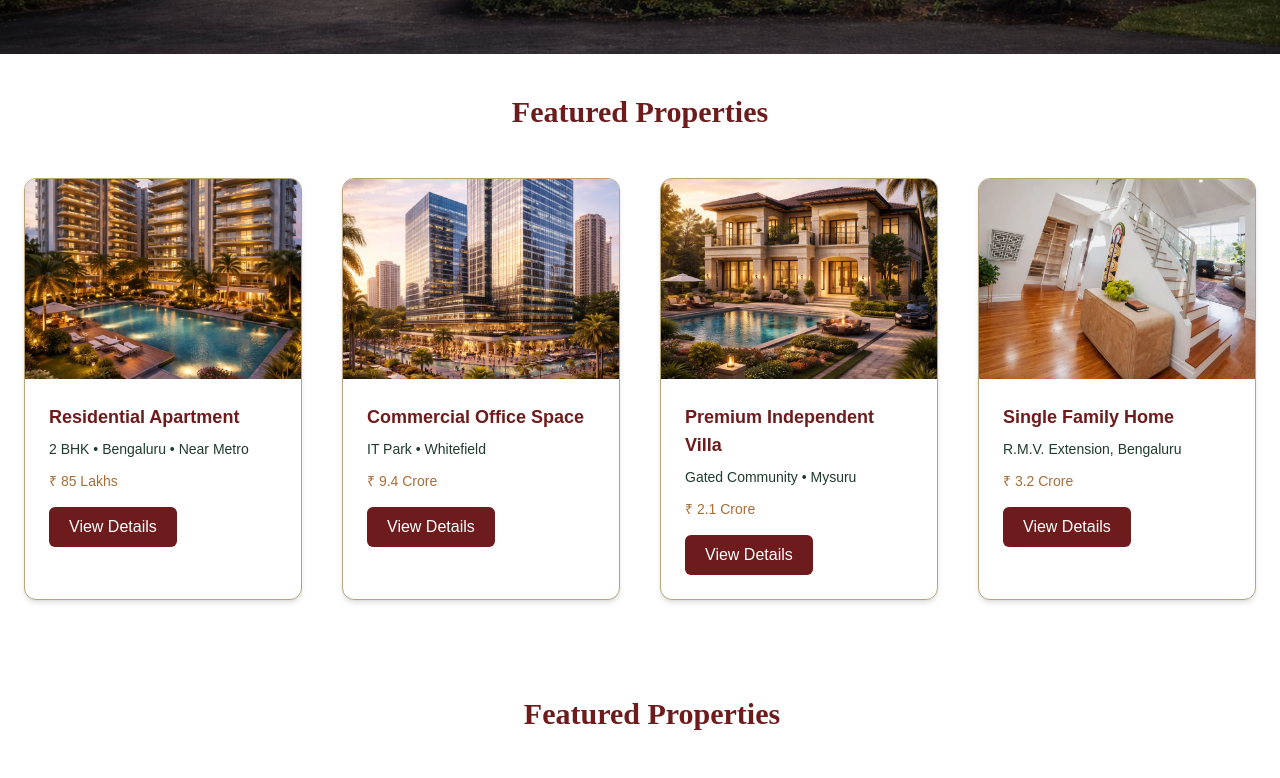
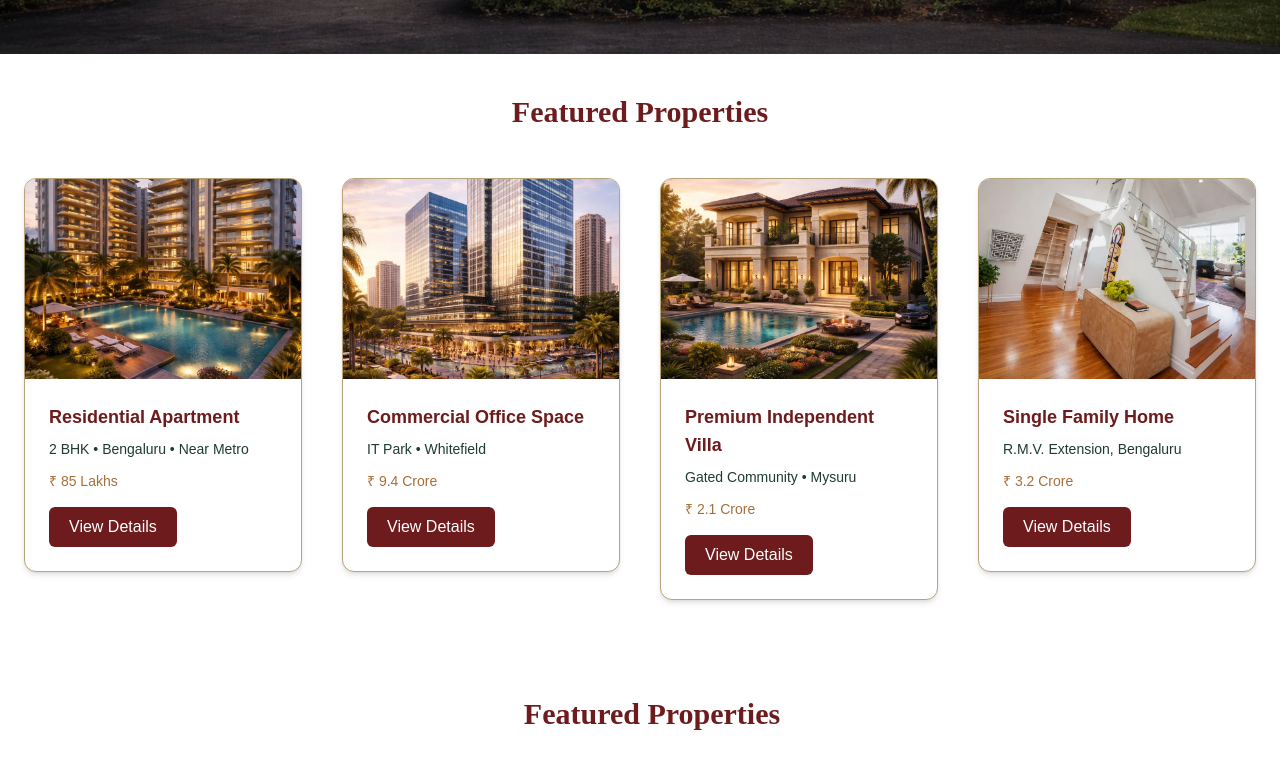
Before and after one commit to FaraazAhmed15/EstateLens, a Next.js app: page / in a window 1280 px wide. Shown: the part 546-1324 px from the top of the page. Built offline with nearby package versions, Linux system fonts and the light colour scheme.

Commit message:
Removed Popup from the cards

```diff
--- a/src/app/page.tsx
+++ b/src/app/page.tsx
@@ -16,7 +16,7 @@ export default function HomePage() {
   const [showPopup, setShowPopup] = useState(false);
 
   const placeholders = [
-    "$Residential Plot, 1200 sqft , Devanahalli",
+    "Residential Plot, 1200 sqft , Devanahalli",
     "3.2 Crore villa in R.M.V. Extension",
     "Retail Space in Whitefield, 1500 sqft",
     "Luxury Villa with Garden",
@@ -61,8 +61,8 @@ export default function HomePage() {
 
           {/* MENU LINKS */}
           <div className="flex gap-6 justify-center mb-6 text-lg font-medium flex-wrap">
-            <Link href="/properties" className="hover:underline">Buy</Link>
-            <Link href="/properties" className="hover:underline">Rent</Link>
+            <Link href="/home-user-subscribed/home-user-subscribed-properties" className="hover:underline">Buy</Link>
+            <Link href="/home-user-subscribed/home-user-subscribed-properties" className="hover:underline">Rent</Link>
             <Link href="/sell" className="hover:underline">Sell</Link>
             <Link href="/pre-approval" className="hover:underline">Pre-approval</Link>
             <Link href="/market_insight" className="hover:underline">market Insight</Link>
@@ -113,7 +113,7 @@ export default function HomePage() {
             title="Residential Apartment"
             desc="2 BHK • Bengaluru • Near Metro"
             price="₹ 85 Lakhs"
-            onClick={() => setShowPopup(true)}
+            href="/latest_prop_pages/home_residential"
           />
 
           {/* Card 2 */}
@@ -122,7 +122,7 @@ export default function HomePage() {
             title="Commercial Office Space"
             desc="IT Park • Whitefield"
             price="₹ 9.4 Crore"
-            onClick={() => setShowPopup(true)}
+            href="/latest_prop_pages/home_office"
           />
 
           {/* Card 3 */}
@@ -131,7 +131,7 @@ export default function HomePage() {
             title="Premium Independent Villa"
             desc="Gated Community • Mysuru"
             price="₹ 2.1 Crore"
-            onClick={() => setShowPopup(true)}
+            href="/latest_prop_pages/home_villa"
           />
 
           {/* Card 4 */}
@@ -140,7 +140,7 @@ export default function HomePage() {
             title="Single Family Home"
             desc="R.M.V. Extension, Bengaluru"
             price="₹ 3.2 Crore"
-            onClick={() => setShowPopup(true)}
+            href="/single_family_home"
           />
         </div>
       </section>
@@ -353,15 +353,15 @@ type PropertyCardProps = {
   title: string;
   desc: string;
   price: string;
-  onClick: () => void;
+  href: string
 };
 
-function PropertyCard({ img, title, desc, price, onClick }: PropertyCardProps) {
+
+
+function PropertyCard({ img, title, desc, price, href }: PropertyCardProps) {
   return (
-    <div
-      onClick={onClick}
-      className="group cursor-pointer bg-white border border-[#B8A47C] rounded-xl shadow-md overflow-hidden hover:shadow-xl transition"
-    >
+    <Link href={href} className="group">
+      <div className="cursor-pointer bg-white border border-[#B8A47C] rounded-xl shadow-md overflow-hidden hover:shadow-xl transition">
         <img
           src={img}
           alt={title}
@@ -373,10 +373,12 @@ function PropertyCard({ img, title, desc, price, onClick }: PropertyCardProps) {
           </h4>
           <p className="text-sm text-[#1F3A2E] mb-3">{desc}</p>
           <p className="text-sm font-medium text-[#A66E3A] mb-4">{price}</p>
+
           <button className="bg-[#6D1B1C] text-white px-5 py-2 rounded-md hover:bg-[#541516] transition">
             View Details
           </button>
         </div>
       </div>
+    </Link>
   );
 }
--- a/src/components/Navbar.tsx
+++ b/src/components/Navbar.tsx
@@ -32,7 +32,7 @@ export default function Navbar() {
           {/* MENU */}
           <nav className="hidden md:flex items-center gap-8 text-[16px] font-medium">
             <Link href="/" className="hover:text-[#7A1F2B] flex gap-2"><FaHome />Home</Link>
-            <Link href="/properties" className="hover:text-[#7A1F2B] flex gap-2"><FaBuilding />Properties</Link>
+            <Link href="/home-user-subscribed/home-user-subscribed-properties" className="hover:text-[#7A1F2B] flex gap-2"><FaBuilding />Properties</Link>
             <Link href="/about" className="hover:text-[#7A1F2B] flex gap-2"><FaInfoCircle />About</Link>
             <Link href="/contact" className="hover:text-[#7A1F2B] flex gap-2"><FaPhone />Contact</Link>
           </nav>
```
Also changed, not shown: src/app/single_family_home/page.tsx (renamed from src/single_family_home/page.tsx). Lines whose indentation alone changed are shown as unchanged.
